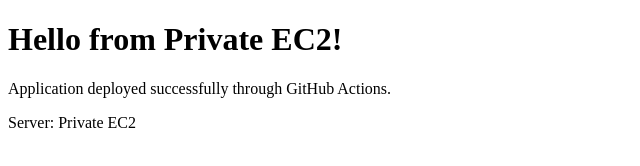
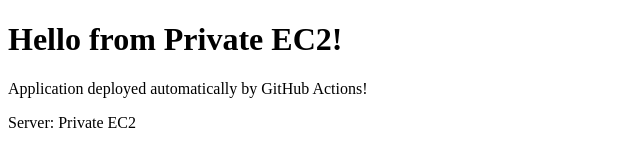
Before and after one commit to bytequikr-3366/sample-app-pipeline-auto-deployment, a plain HTML site: page index.html in a window 1280 px wide. Shown: the full height of the page, 0-640 px from the left. Drawn offline with Linux system fonts and the light colour scheme.

Commit message:
Update index.html

```diff
--- a/index.html
+++ b/index.html
@@ -7,7 +7,7 @@
 </head>
 <body>
     <h1>Hello from Private EC2!</h1>
-    <p>Application deployed successfully through GitHub Actions.</p>
+    <p>Application deployed automatically by GitHub Actions!</p>
     <p>Server: Private EC2</p>
 </body>
 </html>
```
